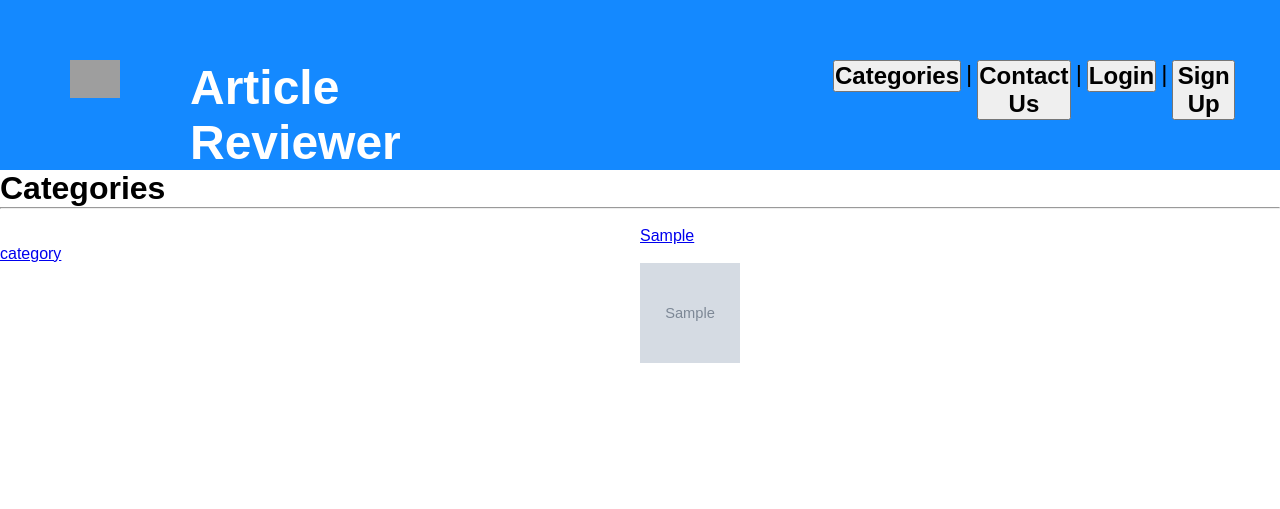
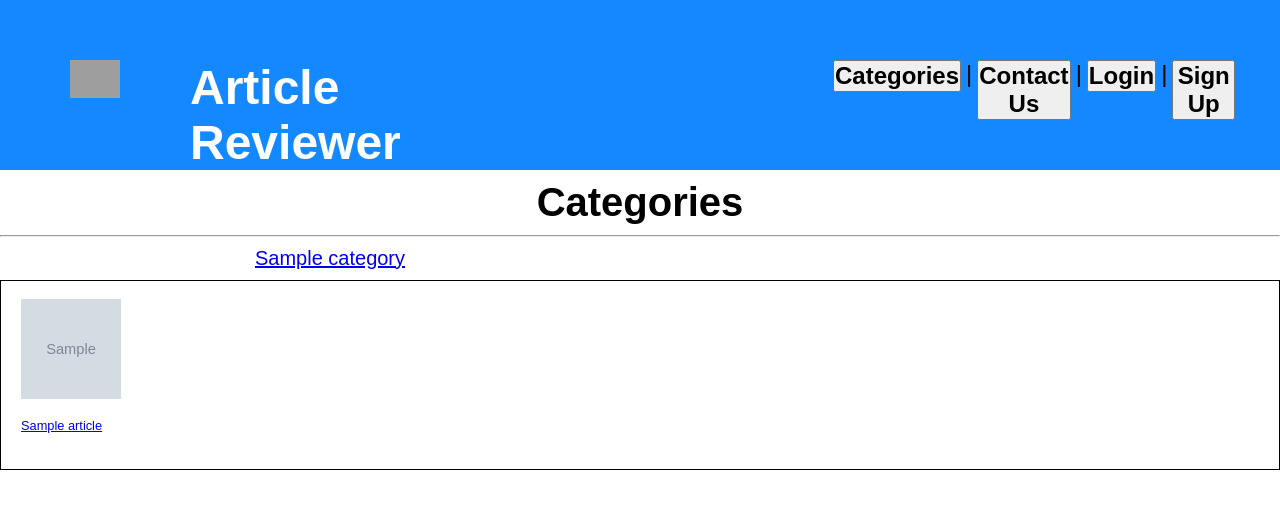
Before and after one commit to 2431345K/article-web-app, a Django app: page /article_reviewer/category/ in a window 1280 px wide; the page is wider, and only the part inside the window is pictured. Shown: the top 509 px of that part. Run offline with Django 3.2, Linux system fonts and the light colour scheme; tables that the repository leaves empty hold one stand-in row (values such as "Sample post"); grey boxes marked "Sample" are stand-in pictures; some libraries are stand-ins or nearby versions; grey boxes are pictures that could not be loaded.

Commit message:
updated HTML/CSS for Catergories page

```diff
--- a/article_reviewer/views.py
+++ b/article_reviewer/views.py
@@ -21,8 +21,11 @@ def index(request):
 
 def category(request):
     category_list = Category.objects.all()
+    article_list = Article.objects.order_by('-averageRating')[:10]
 
-    context_dict = {'categories': category_list}
+    context_dict = {}
+    context_dict['categories'] = category_list
+    context_dict['articles'] = article_list
 
     return render(request, 'article_web_app/category.html', context=context_dict)
 
--- /dev/null
+++ b/static/CSS/category.css
@@ -0,0 +1,42 @@
+.title{
+    font: sans-serif;
+    font-size: 40px;
+    margin: auto;
+    width: 50%;
+    padding: 10px;
+    text-align: center;
+
+}
+
+.popular{
+    border: 1px solid black;
+}
+
+.category{
+    font: sans-serif;
+    font-size: 20px;
+    margin: left;
+    width: 50%;
+    padding: 10px;
+    text-align: center;
+    text-decoration: none;
+}
+
+.IconRatings{
+    height: 150px;
+    width: 150px;
+    display: inline-block;
+    margin: 0 20px;
+    list-style: none;
+}
+
+.articleName{
+    width: 100px;
+    white-space: nowrap;
+    overflow: hidden;
+    text-overflow: ellipsis;
+
+    padding: auto;
+    font-size: 0.8rem;
+    margin: 0;
+}
--- a/templates/article_web_app/category.html
+++ b/templates/article_web_app/category.html
@@ -4,44 +4,43 @@
 {% block title_block %}
     Article Reviewer
 {% endblock %}
-
 {% block body_block %}
-
+<link rel="stylesheet" type="text/css" href="{% static 'CSS/category.css' %}">
+ <h2 class = "title">Categories</h2>
+    <hr/>
+    <div>
         {% if categories %}
-        <h1>Categories</h1>
-        <hr>
-        <ul>
+            <nav>
             {% for category in categories %}
-			<div style="display: inline; margin: 0 50%;" class = "category_pics" >
-                <br><a style="display: inline; margin: 0 50%;" href="{% url 'article_reviewer:show_category' category.slug %}">{{ category.name }}</a></br>
-                <li><img style="display: inline; margin: 0 50%;" src="{{ MEDIA_URL }}{{ category.picture }}" width="100" height="100"/></li>
-            {% endfor %}
-			</div>
-        </ul>
-{#    {% else %}#}
-{#        <strong>There are no categories present.</strong>#}
-    {% endif %}
-
-    {% if category %}
-    <h1>{{ category.name }}</h1>
+                <div class="category"><a href="{% url 'article_reviewer:show_category' category.slug %}">{{ category.name }}</a></div>
+                <div class="popular">
                     {% if articles %}
                         <ul>
                             {% for article in articles %}
-            <br><a href="{% url 'article_reviewer:show_article' article.slug%}">{{ article.title }}</a></br>
+
+                            {%  if article.category.name == category.name %}
+                            <div class="IconRatings">
                                        {% if article.picture %}
-                <li><a href="{% url 'article_reviewer:show_article' article.slug%}"><img src="{{ MEDIA_URL }}{{ article.picture }}" alt="{{ article.author }}"  width="100" height="100"/></li></a>
+                             <li><br><img src="{{ MEDIA_URL }}{{ article.picture }}" alt="{{ article.author }}"  width="100" height="100"/></br></li>
                                       {% else %}
-                <li><a href="{% url 'article_reviewer:show_article' article.slug%}"><img src="{{ MEDIA_URL }}{{ article.category.picture }}" width="100" height="100"/></li></a>
+                             <li><img src="{{ MEDIA_URL }}{{ article.category.picture }}" width="100" height="100"/></li>
                                       {% endif %}
+                            <div class="articleName"><br><a href="{% url 'article_reviewer:show_article' article.slug%}">{{ article.title }}</a></br></div>
+                    <br></br>
+                    </div>
+                            {% endif %}
+
                             {% endfor %}
                         </ul>
                     {% else %}
-    <strong>No pages currently in category.</strong>
+                        <strong>There are no articles present.</strong>
                     {% endif %}
-{#    {% if user.is_authenticated %}#}
-    {#    <a href="{% url 'rango:add_page' category.slug %}">Add Page</a> <br />#}
-{#    {% endif %}#}
-{#    {% else %}#}
-{#    The specified category does not exist.#}
+                </div>
+            {% endfor %}
+            </nav>
+        {% else %}
+            <strong>There are no categories present.</strong>
         {% endif %}
+        </div>
+
 {% endblock %}
```
Lines whose indentation alone changed are shown as unchanged.
